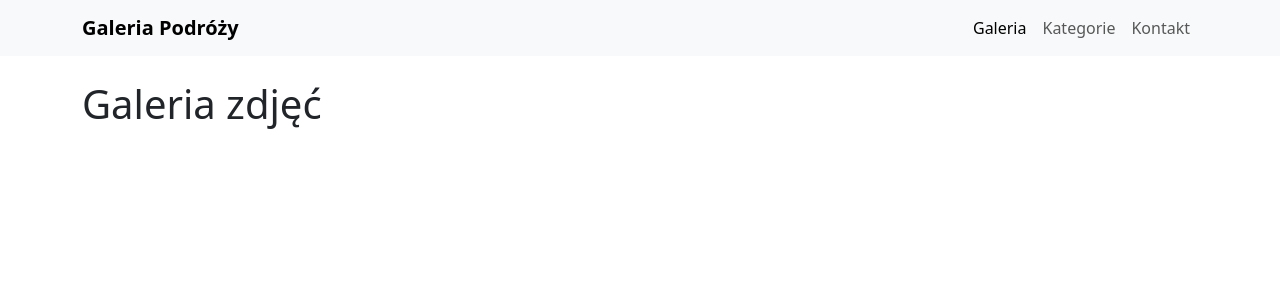
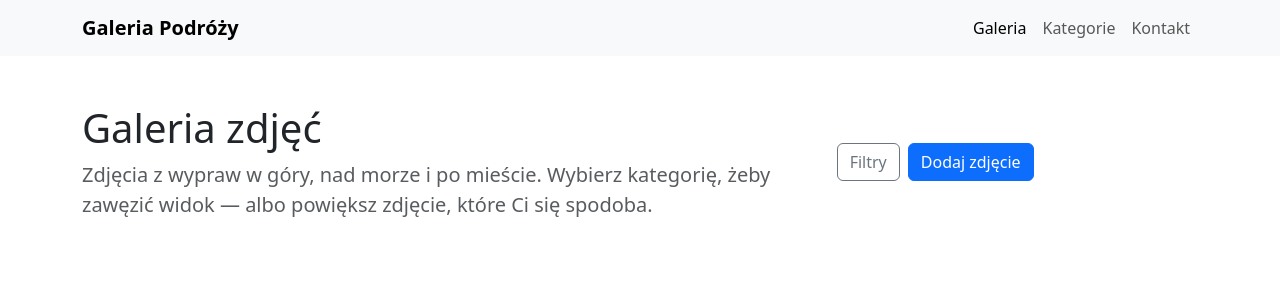
Before and after one commit to filipros214/Aplikacje-Webowe, a React (Vite) app in the folder mb5/galeria-react/: page / in a window 1280 px wide. Shown: the top 300 px of the page. Built offline with nearby package versions, Linux system fonts and the light colour scheme.

Commit message:
nagłowek z przyciskami

```diff
--- a/mb5/galeria-react/src/App.jsx
+++ b/mb5/galeria-react/src/App.jsx
@@ -4,14 +4,43 @@
 import viteLogo from './assets/vite.svg'
 import './App.css'
 import Navbar from './components/Navbar.jsx'
-
 function App() {
     return (
         <>
             <Navbar />
-            <div className="container mt-4">
-                <h1>Galeria zdjęć</h1>
-            </div>
+            <header className="container py-4 py-lg-5">
+                <div className="row align-items-center g-3">
+                    <div className="col-12 col-lg-8">
+                        <h1 className="mb-2">Galeria zdjęć</h1>
+                        <p className="lead text-body-secondary mb-0">
+                            Zdjęcia z wypraw w góry, nad morze i po mieście.
+                            Wybierz kategorię,
+                            żeby zawęzić widok — albo powiększ zdjęcie, które Ci
+                            się spodoba.
+                        </p>
+                    </div>
+                    <div className="col-12 col-lg-4">
+                        <div className="d-flex flex-wrap gap-2 justify-contentlg-end">
+                            <button
+                                type="button"
+                                className="btn btn-outline-secondary"
+                                data-bs-toggle="offcanvas"
+                                data-bs-target="#panelFiltrow"
+                            >
+                                Filtry
+                            </button>
+                            <button
+                                type="button"
+                                className="btn btn-primary"
+                                data-bs-toggle="modal"
+                                data-bs-target="#dodajZdjecie"
+                            >
+                                Dodaj zdjęcie
+                            </button>
+                        </div>
+                    </div>
+                </div>
+            </header>
         </>
     )
 }
```
